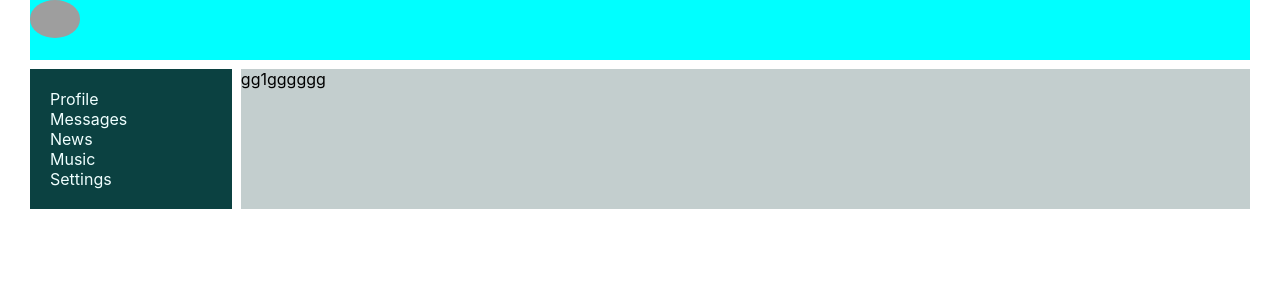
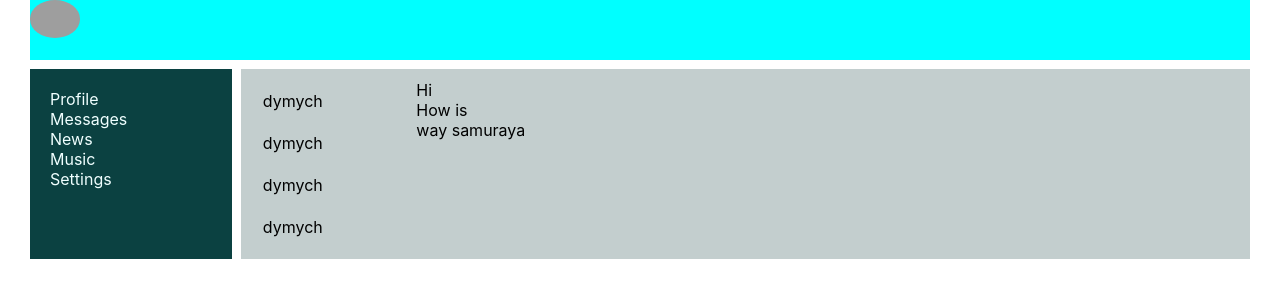
Before and after one commit to BayelChieftain/BayelChieftain.github.io, a React (Create React App) app: page /dialog in a window 1280 px wide. Shown: the top 300 px of the page. Built offline with nearby package versions, Linux system fonts and the light colour scheme; grey boxes are pictures that could not be loaded.

Commit message:
setting setting component

```diff
--- a/public/index.html
+++ b/public/index.html
@@ -10,34 +10,14 @@
       content="Web site created using create-react-app"
     />
     <link rel="apple-touch-icon" href="%PUBLIC_URL%/logo192.png" />
-    <!--
-      manifest.json provides metadata used when your web app is installed on a
-      user's mobile device or desktop. See https://developers.google.com/web/fundamentals/web-app-manifest/
-    -->
+
     <link rel="manifest" href="%PUBLIC_URL%/manifest.json" />
-    <!--
-      Notice the use of %PUBLIC_URL% in the tags above.
-      It will be replaced with the URL of the `public` folder during the build.
-      Only files inside the `public` folder can be referenced from the HTML.
 
-      Unlike "/favicon.ico" or "favicon.ico", "%PUBLIC_URL%/favicon.ico" will
-      work correctly both with client-side routing and a non-root public URL.
-      Learn how to configure a non-root public URL by running `npm run build`.
-    -->
-    <title>React App</title>
+    <title>Bayel book</title>
   </head>
   <body>
     <noscript>You need to enable JavaScript to run this app.</noscript>
     <div id="root"></div>
-    <!--
-      This HTML file is a template.
-      If you open it directly in the browser, you will see an empty page.
 
-      You can add webfonts, meta tags, or analytics to this file.
-      The build step will place the bundled scripts into the <body> tag.
-
-      To begin the development, run `npm start` or `yarn start`.
-      To create a production bundle, use `npm run build` or `yarn build`.
-    -->
   </body>
 </html>
--- a/src/componets/Dialogs/Dialogs.jsx
+++ b/src/componets/Dialogs/Dialogs.jsx
@@ -1,10 +1,29 @@
 import React from "react";
-// import c from './Dialogs.module.css'
+import c from './Dialogs.module.css'
 
 const Dialog = (props) => {
     return (
-    <div>
-        gg1gggggg
+    <div className={c.dialogs}>
+        <div className={c.dialogsItems}>
+            <div className={c.dialog}>
+                dymych
+            </div>
+            <div className={c.dialog}>
+                dymych
+            </div>
+            <div className={c.dialog}>
+                dymych
+            </div>
+            <div className={c.dialog}>
+                dymych
+            </div>
+        </div>
+
+        <div className={c.messages}>
+            <div className={c.message}>Hi</div>
+            <div className={c.message}>How is</div>
+            <div className={c.message}>way samuraya</div>
+        </div>
     </div>
     )
 }
--- a/src/componets/Dialogs/Dialogs.module.css
+++ b/src/componets/Dialogs/Dialogs.module.css
@@ -0,0 +1,22 @@
+.dialogs {
+    display: grid;
+    grid-template-columns: 2fr 10fr;
+    padding: 11px;
+}
+
+.dialogsItems {
+
+}
+
+.dialog {
+    padding: 11px;
+
+}
+
+.messages {
+
+}
+
+.message {
+
+}
```
